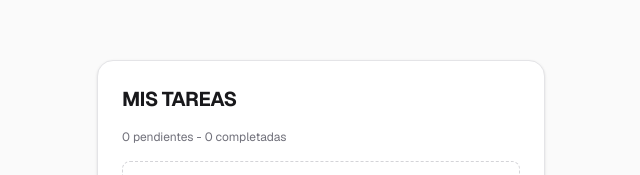
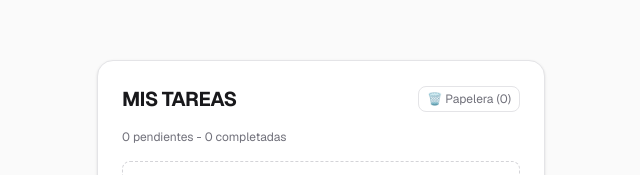
Before and after one commit to ClayTore/bpds, a Next.js app: page / in a window 1280 px wide. Shown: the part 224-399 px from the top of the page, without its empty margins (319-959 px from the left). Built offline with nearby package versions, Linux system fonts and the light colour scheme.

Commit message:
Add trash dropdown toggle button

```diff
--- a/app/page.tsx
+++ b/app/page.tsx
@@ -63,9 +63,18 @@
   return (
     <div className="flex min-h-screen items-center justify-center bg-zinc-50 font-sans dark:bg-black">
       <main className="w-full max-w-md rounded-2xl border border-zinc-200 bg-white p-6 shadow-sm dark:border-zinc-800 dark:bg-zinc-950">
-        <h1 className="mb-4 text-xl font-bold tracking-tight text-zinc-900 dark:text-zinc-50">
-          MIS TAREAS
-        </h1>
+        <div className="mb-4 flex items-center justify-between">
+          <h1 className="text-xl font-bold tracking-tight text-zinc-900 dark:text-zinc-50">
+            MIS TAREAS
+          </h1>
+
+          <button
+          onClick={() => setPapeleraAbierta((prev) => !prev)}
+          className="flex items-center gap-1 rounded-lg border border-zinc-200 px-2 py-1 text-xs text-zinc-500 hover:border-zinc-400 dark:border-zinc-700 dark:text-zinc-400"
+          >
+            🗑️ Papelera ({tareasEliminadas.length})
+          </button>
+        </div>
         <p className="mb-4 text-xs text-zinc-500 dark:text-zinc-400">
           {pendientes} pendientes - {completadas} completadas
         </p>
```
